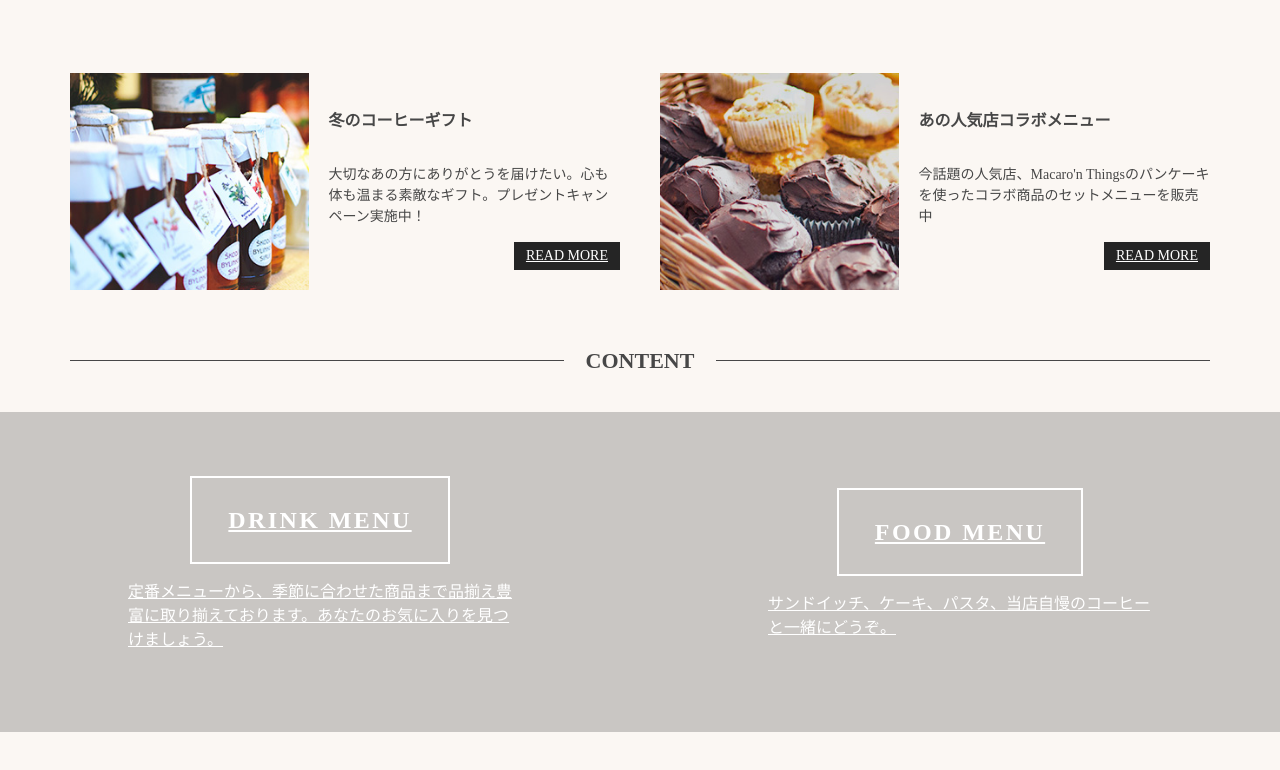
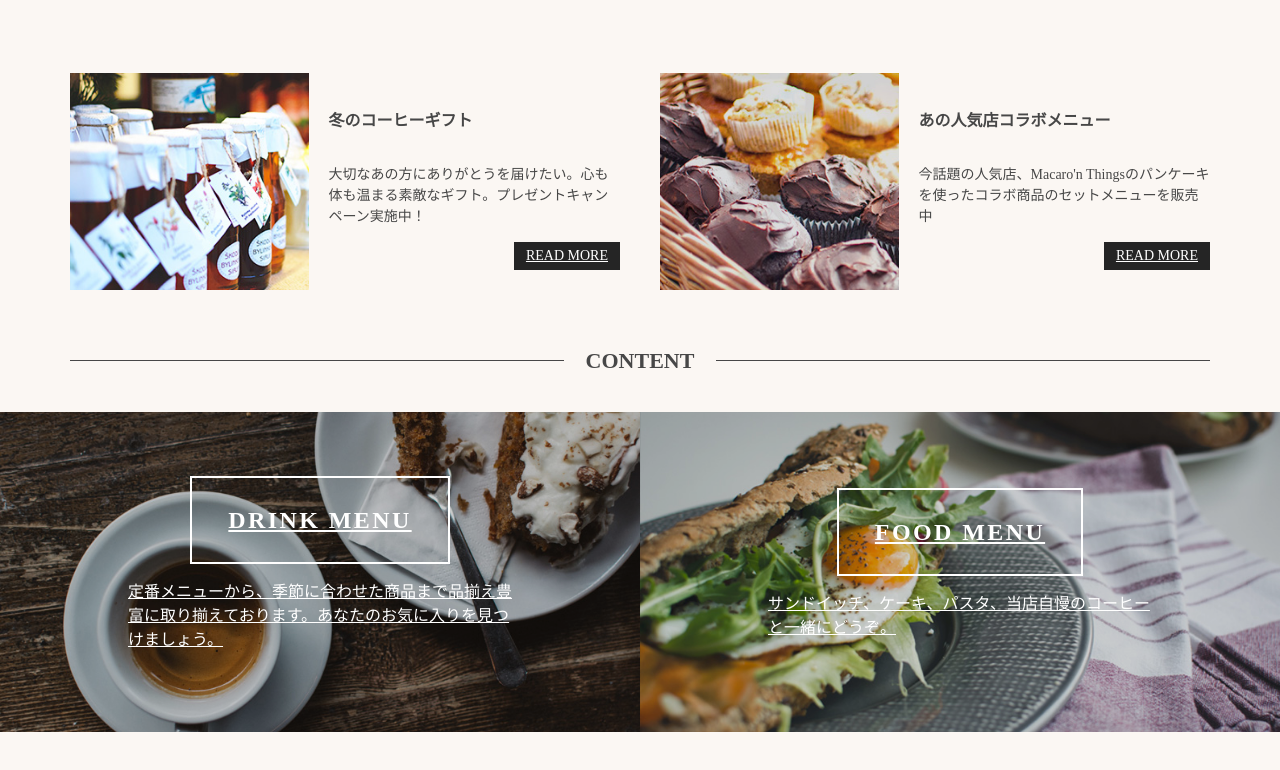
Before and after one commit to skikuchi7329/CafeHomepage, a plain HTML site: page dist/index.html in a window 1280 px wide. Shown: the part 529-1299 px from the top of the page. Drawn offline with Linux system fonts and the light colour scheme.

Commit message:
add image-path

```diff
--- a/dist/index.html
+++ b/dist/index.html
@@ -74,7 +74,7 @@
   <section class="Section">
     <h2 class="sectionLabel l-column">Content</h2>
     <div class="l-row">
-      <div class="l-halfTile">
+      <div class="l-halfTile IndexPage__drinkMenu">
         <a href="#" class="OverlayPanel">
           <h3 class="OverlayPanel__head">Drink Menu</h3>
           <p class="OverlayPanel__body">
@@ -82,7 +82,7 @@
           </p>
         </a>
       </div>
-      <div class="l-halfTile">
+      <div class="l-halfTile IndexPage__foodMenu">
         <a href="#" class="OverlayPanel">
           <h3 class="OverlayPanel__head">Food Menu</h3>
           <p class="OverlayPanel__body">
--- a/src/scss/base/_variables.scss
+++ b/src/scss/base/_variables.scss
@@ -9,3 +9,4 @@ $space-unit: 20px;
 $sp-space-unit: 15px;
 $column-space: $space-unit*2;
 $color-black: #252525;
+$image-path: "../img/";
--- a/src/scss/pages/_index.scss
+++ b/src/scss/pages/_index.scss
@@ -0,0 +1,14 @@
+.IndexPage {
+  &__foodMenu,
+  &__drinkMenu {
+    background-repeat: no-repeat;
+    background-position: center center;
+    background-size: cover;
+  }
+  &__drinkMenu {
+    background-image:  url('#{$image-path}top/menu_drink.jpg');
+  }
+  &__foodMenu {
+    background-image: url('#{$image-path}top/menu_food.jpg');
+  }
+}
```
Also changed, not shown: dist/css/main.css, dist/css/main.min.css.
